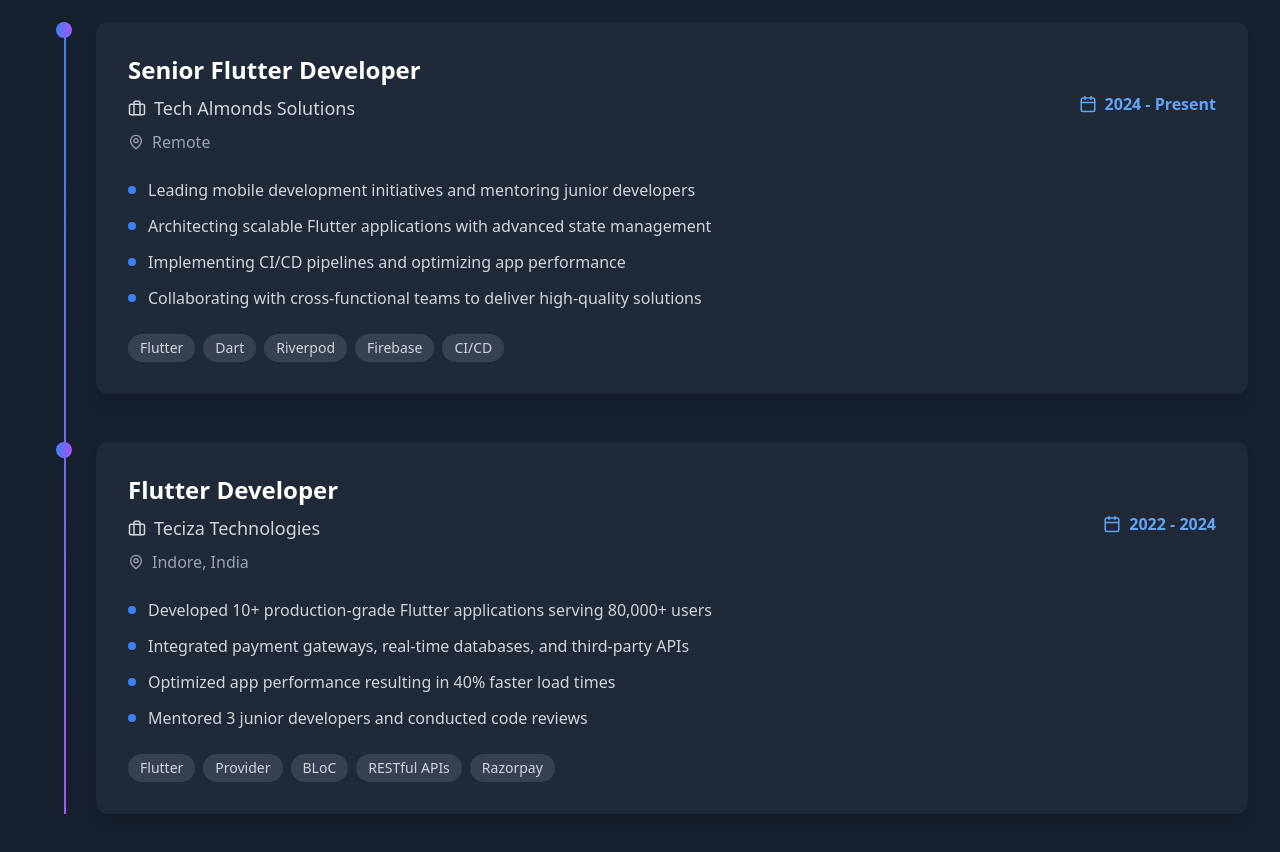
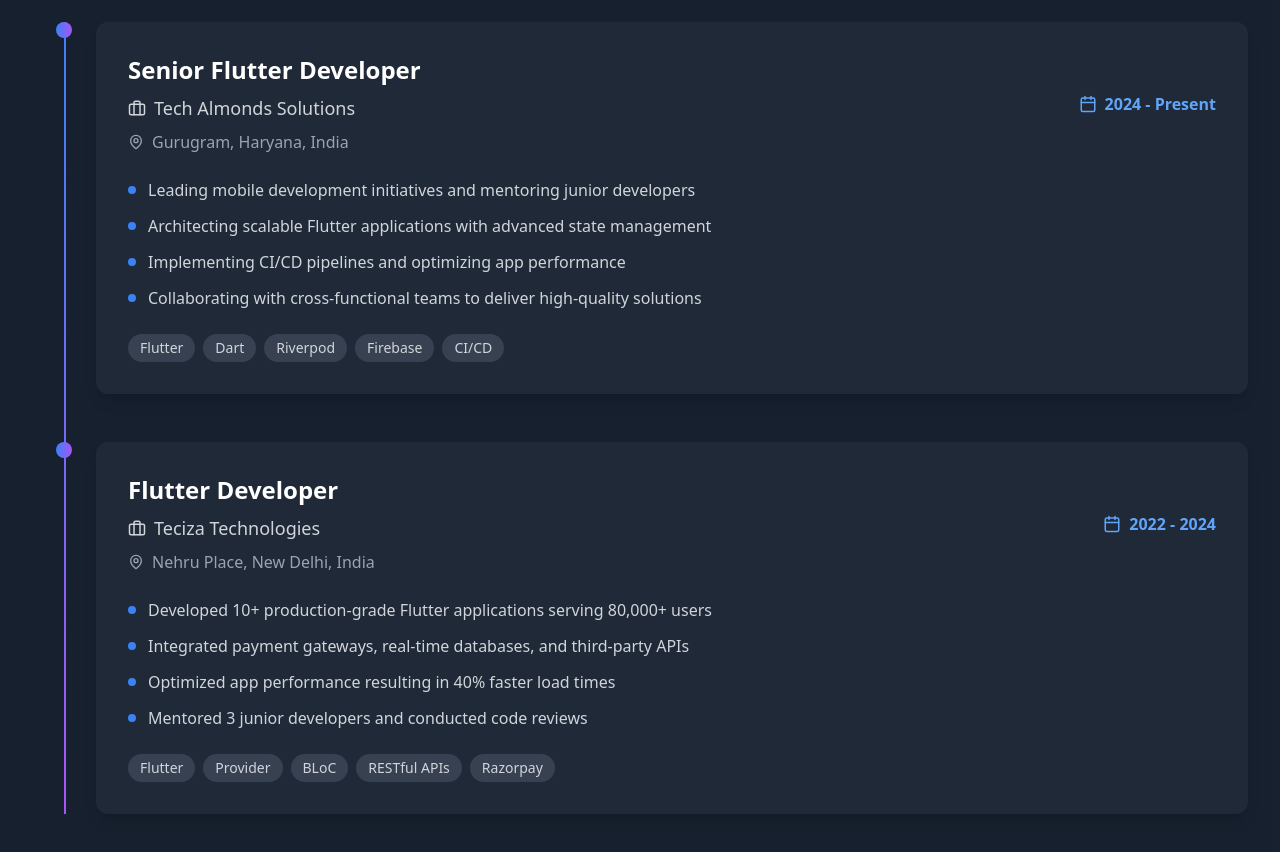
Before and after one commit to fuzailmohammad/fuzailmohammad.github.io, a React (Vite) app: page / in a window 1280 px wide. Shown: the part 2960-3812 px from the top of the page. Built offline with nearby package versions, Linux system fonts and the light colour scheme.

Commit message:
Update location details in Experience section

```diff
--- a/src/components/Experience.tsx
+++ b/src/components/Experience.tsx
@@ -10,7 +10,7 @@ export const Experience: React.FC = () => {
     {
       title: 'Senior Flutter Developer',
       company: 'Tech Almonds Solutions',
-      location: 'Remote',
+      location: 'Gurugram, Haryana, India',
       period: '2024 - Present',
       description: [
         'Leading mobile development initiatives and mentoring junior developers',
@@ -24,7 +24,7 @@ export const Experience: React.FC = () => {
     {
       title: 'Flutter Developer',
       company: 'Teciza Technologies',
-      location: 'Indore, India',
+      location: 'Nehru Place, New Delhi, India',
       period: '2022 - 2024',
       description: [
         'Developed 10+ production-grade Flutter applications serving 80,000+ users',
```
